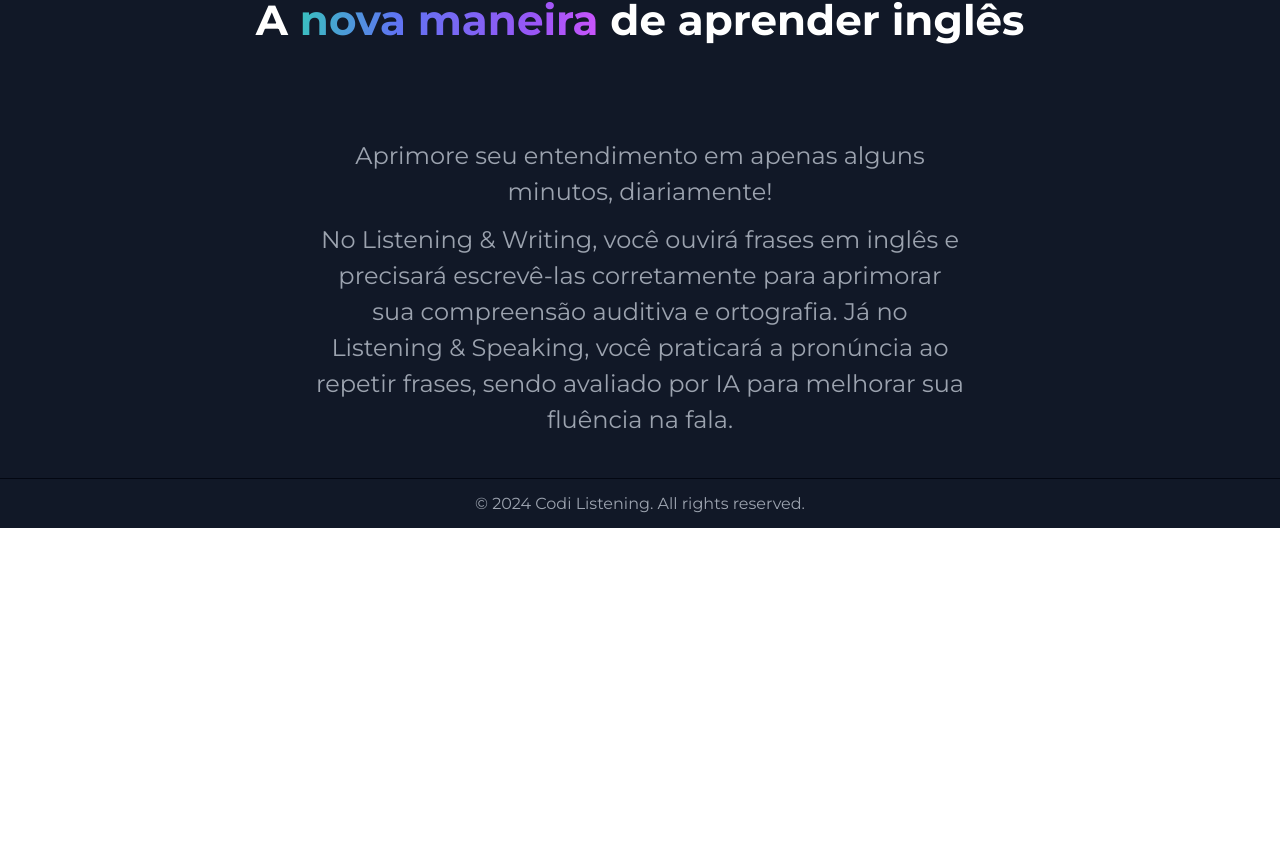
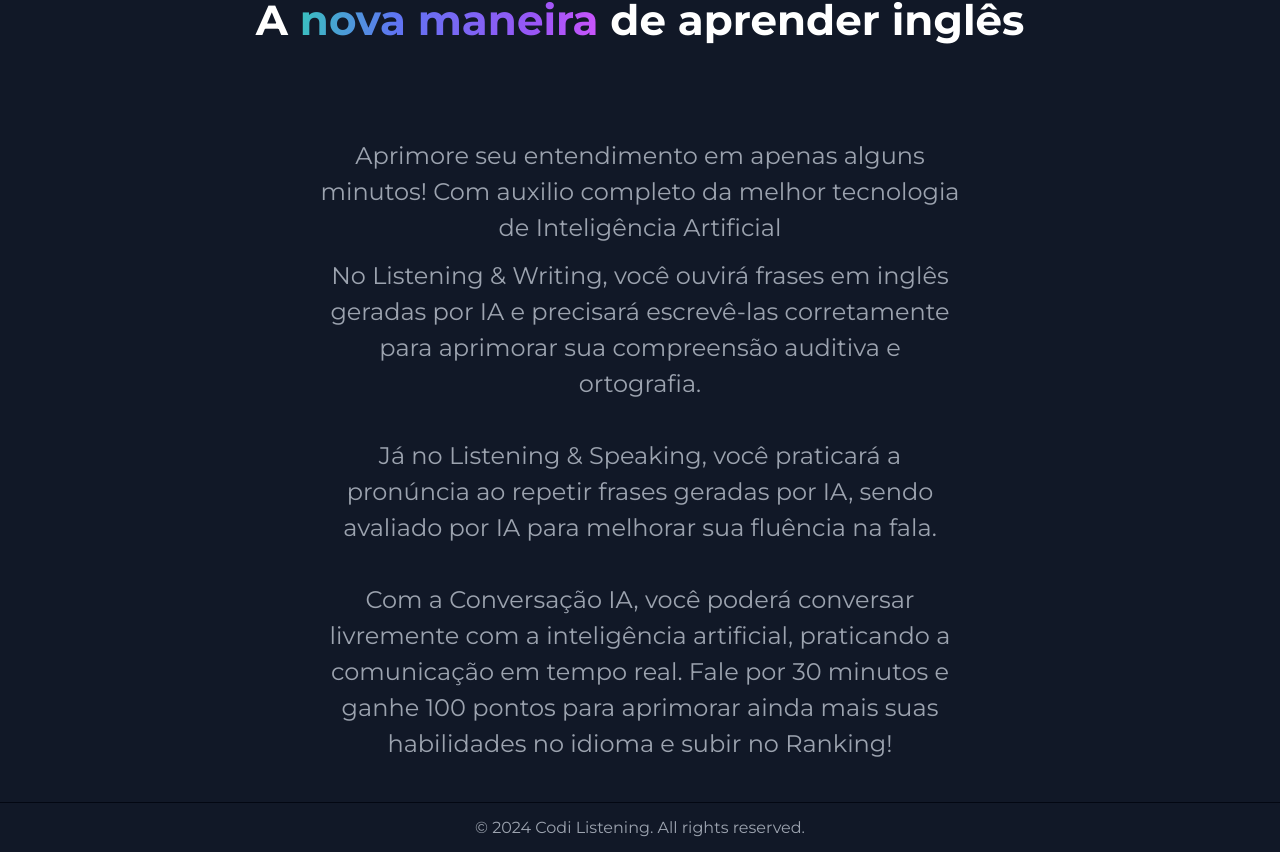
Before and after one commit to Daniel-Thielmann/English-Software, a React (Vite) app in the folder frontend/: page / in a window 1280 px wide. Shown: the part 333-1185 px from the top of the page. Before the commit the page ends 861 px from the top, so only its background shows below. Built offline with nearby package versions, Linux system fonts and the light colour scheme; no server answers.

Commit message:
simple <p> update

```diff
--- a/frontend/src/Components/Header/Header.jsx
+++ b/frontend/src/Components/Header/Header.jsx
@@ -12,13 +12,25 @@ const Header = ({ comecarPratica }) => {
         <h1>
           A <span>nova maneira</span> de aprender inglês
         </h1>
-        <p>Aprimore seu entendimento em apenas alguns minutos, diariamente!</p>
         <p>
-          No Listening & Writing, você ouvirá frases em inglês e precisará
-          escrevê-las corretamente para aprimorar sua compreensão auditiva e
-          ortografia. Já no Listening & Speaking, você praticará a pronúncia ao
-          repetir frases, sendo avaliado por IA para melhorar sua fluência na
-          fala.
+          Aprimore seu entendimento em apenas alguns minutos! Com auxilio
+          completo da melhor tecnologia de Inteligência Artificial
+        </p>
+        <p>
+          No Listening & Writing, você ouvirá frases em inglês geradas por IA e
+          precisará escrevê-las corretamente para aprimorar sua compreensão
+          auditiva e ortografia.
+          <br></br>
+          <br></br>
+          Já no Listening & Speaking, você praticará a pronúncia ao repetir
+          frases geradas por IA, sendo avaliado por IA para melhorar sua
+          fluência na fala.
+          <br></br>
+          <br></br>
+          Com a Conversação IA, você poderá conversar livremente com a
+          inteligência artificial, praticando a comunicação em tempo real. Fale
+          por 30 minutos e ganhe 100 pontos para aprimorar ainda mais suas
+          habilidades no idioma e subir no Ranking!
         </p>
       </div>
     </header>
```
